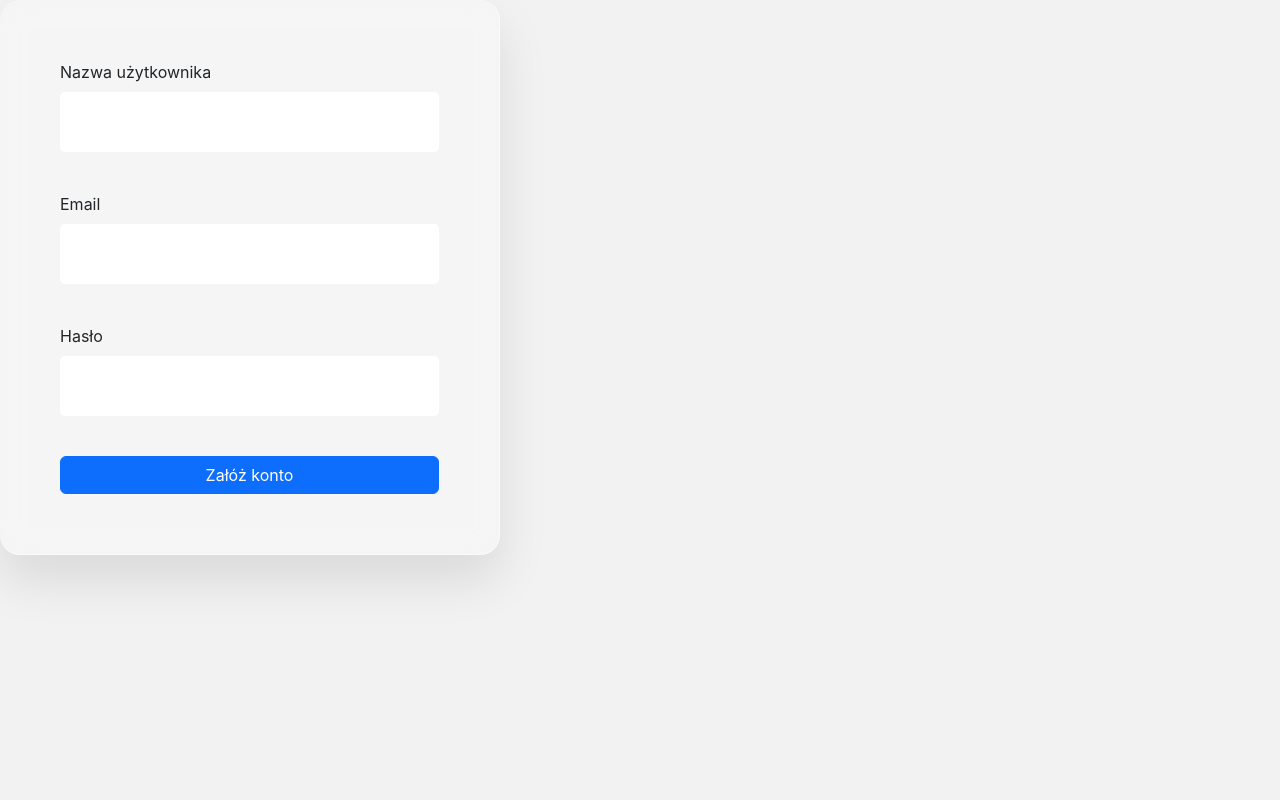
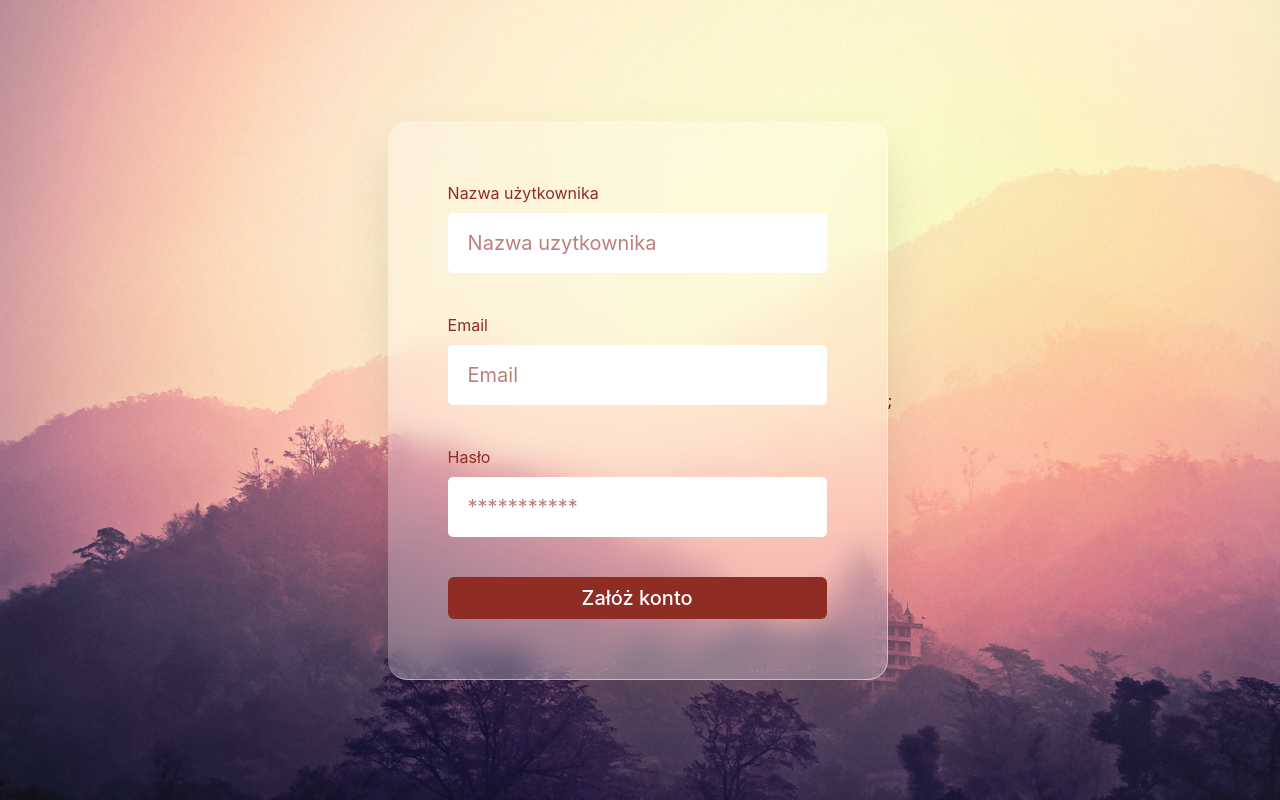
Before and after one commit to k-wos/EventAppP1, a React (Create React App) app in the folder client/: page / in a window 1280 px wide. Built offline with nearby package versions, Linux system fonts and the light colour scheme.

Commit message:
add styles to register component

```diff
--- a/client/src/components/SignUpModel.tsx
+++ b/client/src/components/SignUpModel.tsx
@@ -1,6 +1,6 @@
 import React from "react";
 import { User } from "../models/user";
-import { Form, useForm } from "react-hook-form";
+import { useForm } from "react-hook-form";
 import { SignUpCredentials } from "../network/users.api";
 import * as UsersApi from "../network/users.api";
 import TextInputField from "./form/TextInputField";
@@ -38,6 +38,7 @@ const SignUpModel = ({ onSignUpSuccessful }: SignUpModelProps) => {
         name="username"
         label="Nazwa użytkownika"
         type="text"
+        placeholder="Nazwa uzytkownika"
         register={register}
         registerOptions={{ required: "Required" }}
         error={errors.username}
@@ -48,6 +49,7 @@ const SignUpModel = ({ onSignUpSuccessful }: SignUpModelProps) => {
         name="email"
         label="Email"
         type="email"
+        placeholder="Email"
         register={register}
         registerOptions={{ required: "Required" }}
         error={errors.email}
@@ -57,11 +59,16 @@ const SignUpModel = ({ onSignUpSuccessful }: SignUpModelProps) => {
         name="password"
         label="Hasło"
         type="password"
+        placeholder="***********"
         register={register}
         registerOptions={{ required: "Required" }}
         error={errors.pasword}
       ></TextInputField>
-      <Button type="submit" disabled={isSubmitting}>
+      <Button
+        type="submit"
+        disabled={isSubmitting}
+        className={userStyles.button}
+      >
         Załóż konto
       </Button>
     </form>
--- a/client/src/components/form/TextInputField.tsx
+++ b/client/src/components/form/TextInputField.tsx
@@ -1,6 +1,7 @@
 import React from "react";
 import { Form } from "react-bootstrap";
 import { FieldError, RegisterOptions, UseFormRegister } from "react-hook-form";
+import userStyles from "../../styles/UserForms.module.css";
 
 interface TextInputFieldProps {
   name: string;
@@ -21,7 +22,7 @@ const TextInputField = ({
 }: TextInputFieldProps) => {
   return (
     <Form.Group className="mb-b" controlId={name + "-input"}>
-      <Form.Label>{label}</Form.Label>
+      <Form.Label className={userStyles.label}>{label}</Form.Label>
       <Form.Control
         {...props}
         {...register(name, registerOptions)}
--- a/client/src/pages/HomePage.tsx
+++ b/client/src/pages/HomePage.tsx
@@ -1,7 +1,12 @@
 import SignUpModel from "../components/SignUpModel";
+import homeStyles from "../styles/Home.module.css";
 
 function HomePage() {
-  return <SignUpModel onSignUpSuccessful={() => {}} />;
+  return (
+    <main className={homeStyles.mainContainer}>
+      <SignUpModel onSignUpSuccessful={() => {}} />;
+    </main>
+  );
 }
 
 export default HomePage;
--- /dev/null
+++ b/client/src/styles/Home.module.css
@@ -0,0 +1,18 @@
+.mainContainer {
+    display: flex;
+    align-items: center;
+    justify-content: center;
+    width: 100vw;
+    height: 100vh;
+    background-image: url("../Assets/pexels-pixabay-257092.jpg");
+    background-size: cover;
+  }
+  section {
+    width: 50%;
+  }
+
+  .form {
+    display: flex;
+    flex-direction: column;
+    align-items: center;
+  }
--- a/client/src/styles/UserForms.module.css
+++ b/client/src/styles/UserForms.module.css
@@ -24,3 +24,24 @@
     border: none;
     margin-bottom: 10px;
   }
+
+  .label{
+    color:#8f2c24;
+  }
+
+  .input::placeholder{
+    color: #8f2c24;
+    opacity: 0.6;
+  }
+
+  .button{
+    position: relative;
+    border: none;
+    outline: none;
+    background-color: #8f2c24;
+    color: #fff;
+    cursor: pointer;
+    font-size: 1.25em;
+    font-weight: 500;
+    transition: 0.5s;
+  }
```
